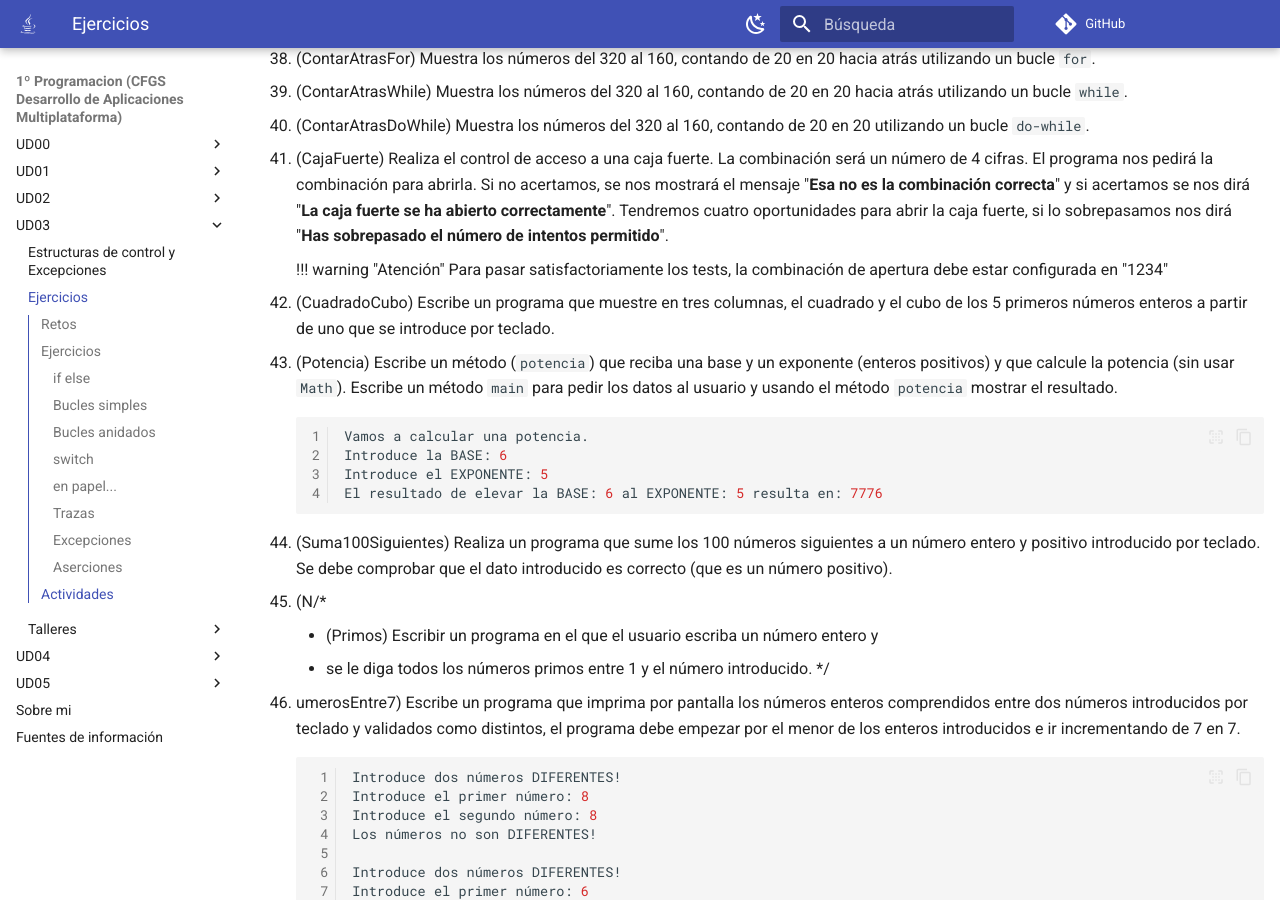
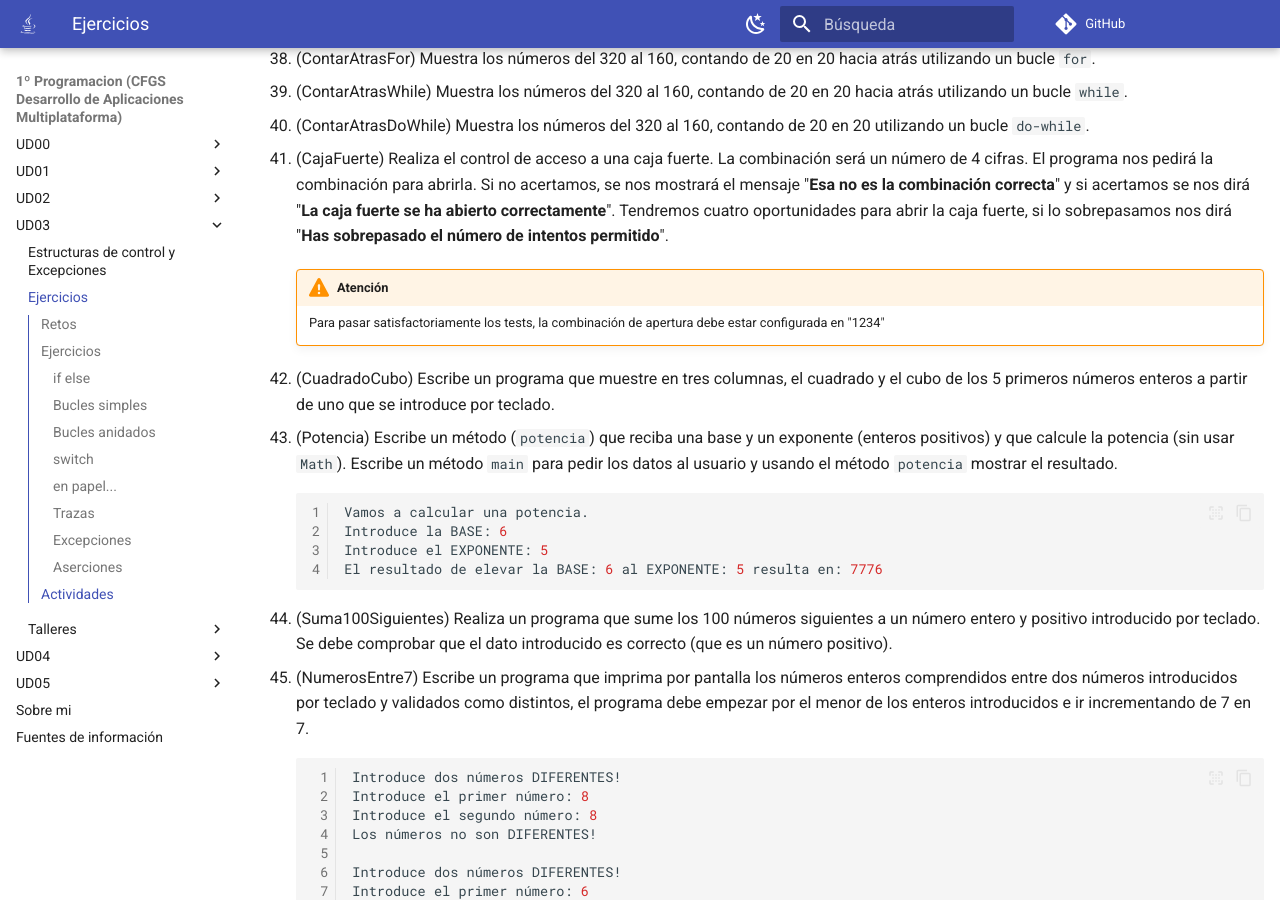
Before and after one commit to martinezpenya/1DAMProgramacion, an MkDocs documentation site: the page built from docs/UD03/UD03_ejercicios_ES.md, in a window 1280 px wide and 900 px high, scrolled down 40159 px. Built offline with MkDocs 1.6.1 and Material for MkDocs 9.7.7, drawn with Linux system fonts in a browser that asks for light colours; comment, search, counter and statistics services are not loaded.

Commit message:
fix: 45 from activities

````diff
--- a/docs/UD03/UD03_ejercicios_ES.md
+++ b/docs/UD03/UD03_ejercicios_ES.md
@@ -1956,8 +1956,8 @@ Indica cual será la salida producida por los siguientes programas, teniendo en
 
 41. (CajaFuerte) Realiza el control de  acceso a una caja fuerte. La combinación será un número de 4 cifras. El  programa nos pedirá la combinación para abrirla. Si no acertamos, se nos mostrará el mensaje "**Esa no es la combinación correcta**" y si acertamos se nos dirá "**La caja fuerte se ha abierto correctamente**". Tendremos cuatro oportunidades para abrir la caja fuerte, si lo sobrepasamos nos dirá "**Has sobrepasado el número de intentos permitido**".
 
-     !!! warning "Atención"
-         Para pasar satisfactoriamente los tests, la combinación de apertura debe estar configurada en "1234"
+    !!! warning "Atención"
+        Para pasar satisfactoriamente los tests, la combinación de apertura debe estar configurada en "1234"
 
 42. (CuadradoCubo) Escribe un programa que muestre en tres columnas, el cuadrado y el cubo de los 5 primeros números enteros a partir de uno que se introduce por  teclado.
 
@@ -1972,31 +1972,25 @@ Indica cual será la salida producida por los siguientes programas, teniendo en
 
 44. (Suma100Siguientes) Realiza un programa que sume los 100 números siguientes a un número  entero y positivo introducido por teclado. Se debe comprobar que el dato introducido es correcto (que es un número positivo).
 
-45. (N/*
-
-      * (Primos) Escribir un programa en el que el usuario escriba un número entero y
-      * se le diga todos los números primos entre 1 y el número introducido.
-        */
-
-46. umerosEntre7) Escribe un programa que imprima por pantalla los números enteros comprendidos entre  dos números introducidos por teclado y validados como distintos, el  programa debe empezar por el menor de los enteros introducidos e ir incrementando de 7 en 7.
-
-      ```sh
-      Introduce dos números DIFERENTES!
-      Introduce el primer número: 8
-      Introduce el segundo número: 8
-      Los números no son DIFERENTES!
-
-      Introduce dos números DIFERENTES!
-      Introduce el primer número: 6
-      Introduce el segundo número: 50
-      6
-      13
-      20
-      27
-      34
-      41
-      48
-      ```
+45. (NumerosEntre7) Escribe un programa que imprima por pantalla los números enteros comprendidos entre  dos números introducidos por teclado y validados como distintos, el  programa debe empezar por el menor de los enteros introducidos e ir incrementando de 7 en 7.
+
+       ```sh
+       Introduce dos números DIFERENTES!
+       Introduce el primer número: 8
+       Introduce el segundo número: 8
+       Los números no son DIFERENTES!
+
+       Introduce dos números DIFERENTES!
+       Introduce el primer número: 6
+       Introduce el segundo número: 50
+       6
+       13
+       20
+       27
+       34
+       41
+       48
+       ```
 
 47. (EstadisticasNumeros) Realiza un programa que vaya pidiendo números hasta que se introduzca  un numero negativo y nos diga cuantos números se han introducido, la  media de los impares y el mayor de los pares. El número negativo sólo se utiliza para indicar el final de la introducción de datos pero no se  incluye en el cómputo.
 
````
Also changed, not shown: docs/UD03/UD03_T01_GitHubClassroom.md (line endings or trailing spaces), docs/UD03/UD03_T02_AceptaElReto.md (line endings or trailing spaces).
